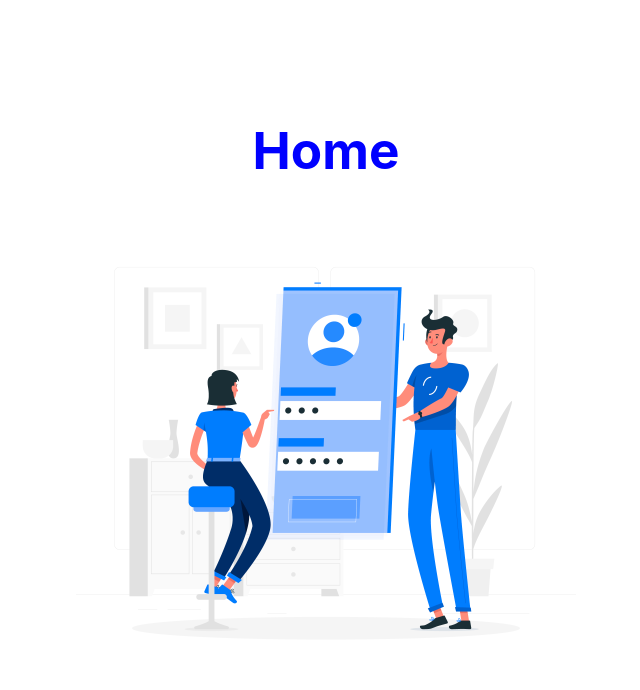
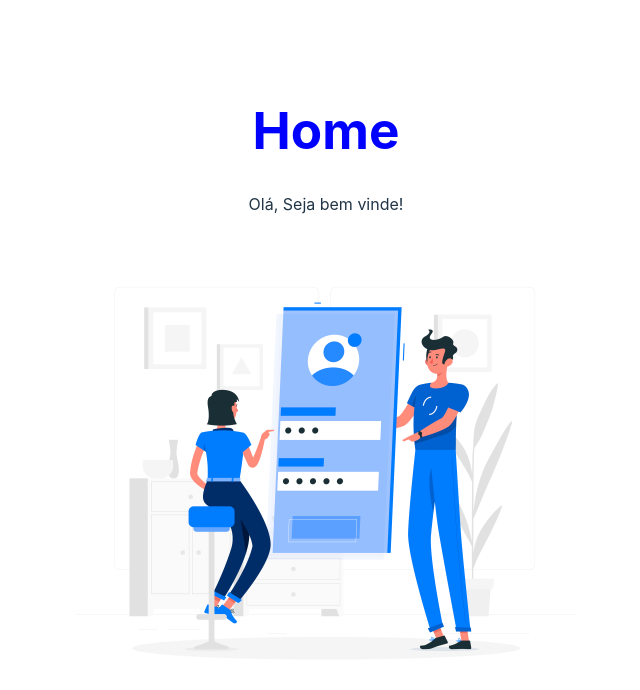
Before and after one commit to Elias-Moura/front-end-blog-pessoal, a React (Vite) app in the folder blog-pessoal/: page / in a window 1280 px wide. Shown: the top 690 px of the page, without its empty margins (314-954 px from the left). Built offline with nearby package versions, Linux system fonts and the light colour scheme.

Commit message:
Utilizando props

```diff
--- a/blog-pessoal/src/App.tsx
+++ b/blog-pessoal/src/App.tsx
@@ -7,7 +7,7 @@ function App() {
 
   return (
     <>
-      <Home />
+      <Home title='Olá,' description='Seja bem vinde!'/>
     </>
   )
 }
--- a/blog-pessoal/src/pages/home/home.tsx
+++ b/blog-pessoal/src/pages/home/home.tsx
@@ -1,10 +1,16 @@
 import './home.css';
 import HomeLogo from '../../assets/home/Home.jpg';
 
-function Home() {
+interface Props {
+    title: string,
+    description: string,
+}
+
+function Home({ title="Olá.", description="Seja bem vindo!" } : Props) {
     return (
         <>
             <h1 className='titulo'>Home</h1>
+            <p>{title} {description}</p>
             <img src={HomeLogo} className='img' alt="Imagem tela inicial." />
         </>
     )
```
